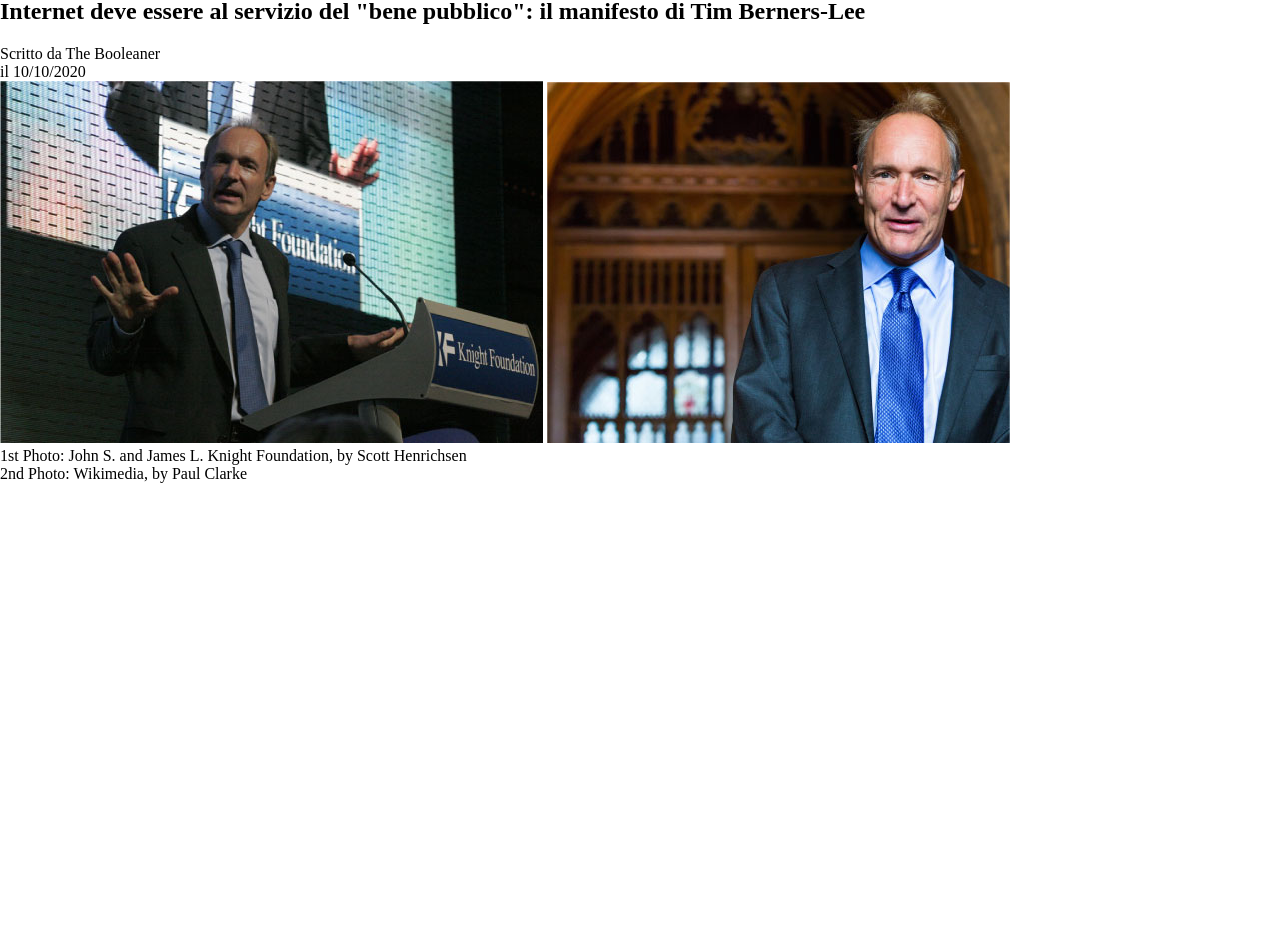
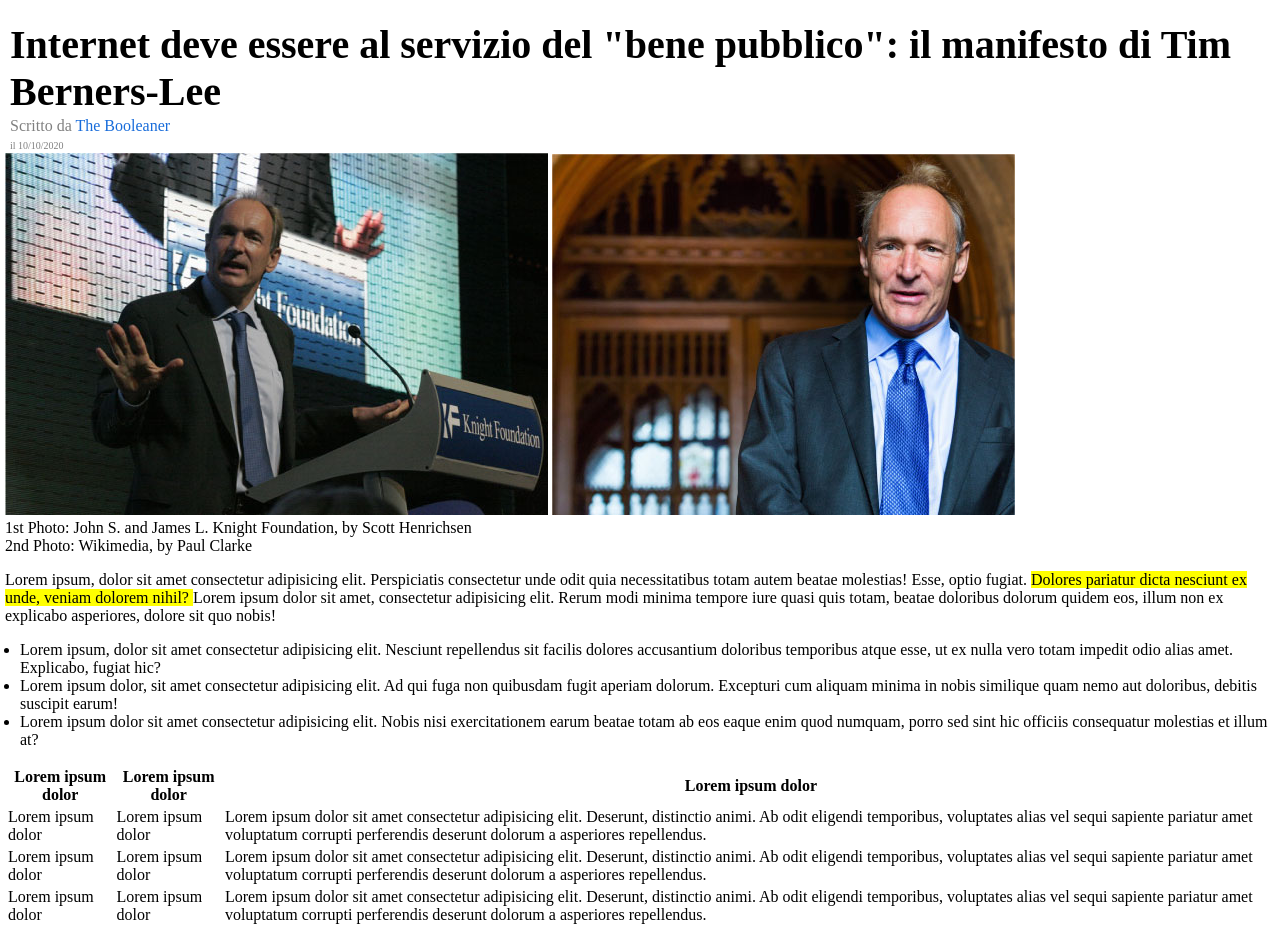
Before and after one commit to AnTosi/html-css-booleaner, a plain HTML site: page index.html in a window 1280 px wide. Shown: the part 107-1034 px from the top of the page. Before the commit the page ends 800 px from the top, so only its background shows below. Drawn offline with Linux system fonts and the light colour scheme.

Commit message:
Tabella fatta senza stile

```diff
--- a/index.html
+++ b/index.html
@@ -42,8 +42,72 @@
             2nd Photo: Wikimedia, by Paul Clarke
         </div>
     </section>
+    <!-- immagini Tim -->
 
-    <!-- immagini Tim -->
+    <!-- area testuale -->
+    <section id="testoarticolo">
+        <div class="Testo">
+            <p>Lorem ipsum, dolor sit amet consectetur adipisicing elit. Perspiciatis consectetur unde odit quia necessitatibus totam autem beatae molestias! Esse, optio fugiat. <span class="yellowback"> Dolores pariatur dicta nesciunt ex unde, veniam dolorem nihil? </span> Lorem ipsum dolor sit amet, consectetur adipisicing elit. Rerum modi minima tempore iure quasi quis totam, beatae doloribus dolorum quidem eos, illum non ex explicabo asperiores, dolore sit quo nobis!
+            </p>
+        </div>
+
+        <div class="elenco">
+           <ul>
+               <li>Lorem ipsum, dolor sit amet consectetur adipisicing elit. Nesciunt repellendus sit facilis dolores accusantium doloribus temporibus atque esse, ut ex nulla vero totam impedit odio alias amet. Explicabo, fugiat hic? </li>
+               <li>Lorem ipsum dolor, sit amet consectetur adipisicing elit. Ad qui fuga non quibusdam fugit aperiam dolorum. Excepturi cum aliquam minima in nobis similique quam nemo aut doloribus, debitis suscipit earum!</li>
+               <li>Lorem ipsum dolor sit amet consectetur adipisicing elit. Nobis nisi exercitationem earum beatae totam ab eos eaque enim quod numquam, porro sed sint hic officiis consequatur molestias et illum at?</li>
+           </ul>
+        </div>
+
+        <div class="tabella">
+            <table>
+                <thead>
+                    <tr>
+                        <th>Lorem ipsum dolor</th>
+                        <th>Lorem ipsum dolor</th>
+                        <th>Lorem ipsum dolor</th>
+                    </tr>
+                <tbody>
+                    <tr>
+                        <td>
+                            Lorem ipsum dolor
+                        </td>
+                        <td>
+                            Lorem ipsum dolor
+                        </td>
+                        <td>
+                            Lorem ipsum dolor sit amet consectetur adipisicing elit. Deserunt, distinctio animi. Ab odit eligendi temporibus, voluptates alias vel sequi sapiente pariatur amet voluptatum corrupti perferendis deserunt dolorum a asperiores repellendus.
+                        </td>
+                    </tr>
+                    <tr>
+                        <td>
+                            Lorem ipsum dolor
+                        </td>
+                        <td>
+                            Lorem ipsum dolor
+                        </td>
+                        <td>
+                            Lorem ipsum dolor sit amet consectetur adipisicing elit. Deserunt, distinctio animi. Ab odit eligendi temporibus, voluptates alias vel sequi sapiente pariatur amet voluptatum corrupti perferendis deserunt dolorum a asperiores repellendus.
+                        </td>
+                    </tr>
+                    <tr>
+                        <td>
+                            Lorem ipsum dolor
+                        </td>
+                        <td>
+                            Lorem ipsum dolor
+                        </td>
+                        <td>
+                            Lorem ipsum dolor sit amet consectetur adipisicing elit. Deserunt, distinctio animi. Ab odit eligendi temporibus, voluptates alias vel sequi sapiente pariatur amet voluptatum corrupti perferendis deserunt dolorum a asperiores repellendus.
+                        </td>
+                    </tr>
+                </tbody>
+
+                </thead>
+            </table>
+        </div>
+    </section>
+
 
    </main>
    <!-- /corpo -->
--- a/style.css
+++ b/style.css
@@ -13,8 +13,6 @@ body {
     background-position: top;
     background-position-x: 60px;
 
-
-
 }
 
 #imgheader_pattern img {
@@ -22,7 +20,41 @@ body {
     padding-left: 2px;
     padding-bottom: 4px;
     padding-top: 1rem;
-    margin-top: 10px;
+    margin-top: 20px;
 
 
 }
+
+main {
+    margin-left: 5px;
+
+}
+#titolo {
+    padding-left: 5px;
+    padding-bottom: 0px;
+}
+
+#titolo h1 {
+    font-size: 40px;
+    margin-bottom: 2px;
+}
+
+#titolo div {
+    color: grey;
+}
+
+.celeste {
+    color: rgb(24, 108, 218);
+}
+
+.smallerfont {
+    font-size: 10px;
+}
+
+.yellowback {
+    background-color: yellow;
+}
+
+#testoarticolo ul {
+    padding-left: 15px;
+}
```
